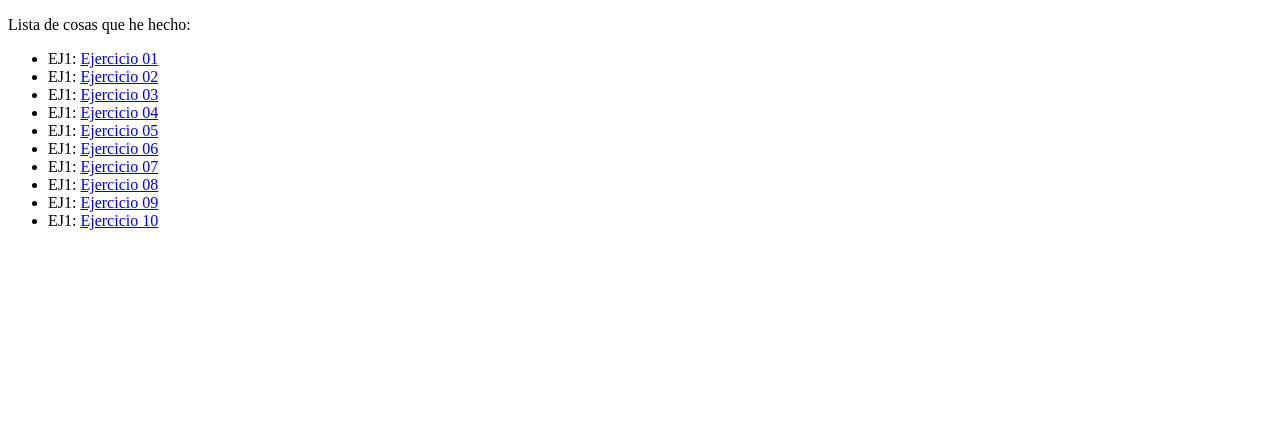
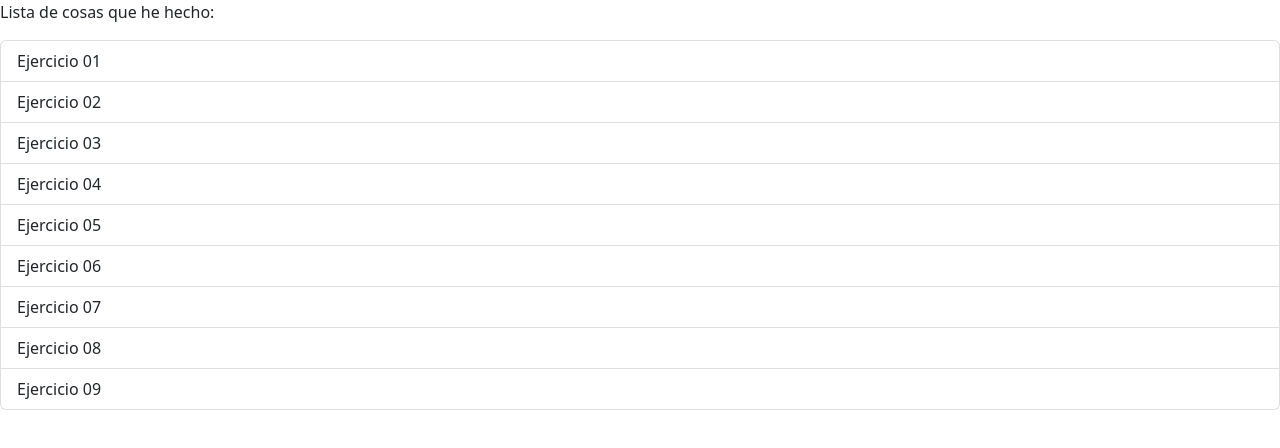
Before and after one commit to IvanR1410/Javascript, a plain HTML site: page index.html in a window 1280 px wide. Drawn offline with nearby package versions, Linux system fonts and the light colour scheme.

Commit message:
Upload 2

```diff
--- a/index.html
+++ b/index.html
@@ -1,25 +1,42 @@
-<!DOCTYPE html PUBLIC "-//W3C//DTD XHTML 1.0 Transitional//EN" "http://www.w3.org/TR/xhtml1/DTD/xhtml1-transitional.dtd">
-<html xmlns="http://www.w3.org/1999/xhtml">
+<!doctype html>
+<html>
   <head>
-    <meta http-equiv="Content-Type" content="text/html; charset=iso-8859-1" />
     <title>Ejercicio 10</title>
+
+    <!-- Required meta tags -->
+    <meta charset="utf-8">
+    <meta name="viewport" content="width=device-width, initial-scale=1, shrink-to-fit=no">
+
+    <!-- Bootstrap CSS v5.2.0-beta1 -->
+    <link rel="stylesheet" href="https://cdn.jsdelivr.net/npm/bootstrap@5.2.0/dist/css/bootstrap.min.css"
+    integrity="sha384-gH2yIJqKdNHPEq0n4Mqa/HGKIhSkIHeL5AyhkYV8i59U5AR6csBvApHHNl/vI1Bx" crossorigin="anonymous">
+
   </head>
 
-  <body>
-    <p>Lista de cosas que he hecho:</p>
-    <ul>
-      <li>EJ1: <a href="ejercicio1/ej1.html">Ejercicio 01</a></li>
-      <li>EJ1: <a href="ejercicio2/ej2.html">Ejercicio 02</a></li>
-      <li>EJ1: <a href="ejercicio3/ej3.html">Ejercicio 03</a></li>
-      <li>EJ1: <a href="ejercicio4/ej4.html">Ejercicio 04</a></li>
-      <li>EJ1: <a href="ejercicio5/ej5.html">Ejercicio 05</a></li>
-      <li>EJ1: <a href="ejercicio6/ej6.html">Ejercicio 06</a></li>
-      <li>EJ1: <a href="ejercicio7/ej7.html">Ejercicio 07</a></li>
-      <li>EJ1: <a href="ejercicio8/ej8.html">Ejercicio 08</a></li>
-      <li>EJ1: <a href="ejercicio9/ej9.html">Ejercicio 09</a></li>
-      <li>EJ1: <a href="ejercicio10/ej10.html">Ejercicio 10</a></li>
+    <body>
+      <header>
+        <p>Lista de cosas que he hecho:</p>
+      </header>
 
-      <!-- etc... -->
-    </ul>
-  </body>
+      <script src="https://cdn.jsdelivr.net/npm/@popperjs/core@2.11.5/dist/umd/popper.min.js"
+        integrity="sha384-Xe+8cL9oJa6tN/veChSP7q+mnSPaj5Bcu9mPX5F5xIGE0DVittaqT5lorf0EI7Vk" crossorigin="anonymous">
+      </script>
+
+      <script src="https://cdn.jsdelivr.net/npm/bootstrap@5.2.0/dist/js/bootstrap.min.js"
+        integrity="sha384-ODmDIVzN+pFdexxHEHFBQH3/9/vQ9uori45z4JjnFsRydbmQbmL5t1tQ0culUzyK" crossorigin="anonymous">
+      </script>
+
+      <div class="list-group">
+        <a href="ejercicio1/ej1.html" class="list-group-item list-group-item-action">Ejercicio 01</a>
+        <a href="ejercicio2/ej2.html" class="list-group-item list-group-item-action">Ejercicio 02</a>
+        <a href="ejercicio3/ej3.html" class="list-group-item list-group-item-action">Ejercicio 03</a>
+        <a href="ejercicio4/ej4.html" class="list-group-item list-group-item-action">Ejercicio 04</a>
+        <a href="ejercicio4/ej5.html" class="list-group-item list-group-item-action">Ejercicio 05</a>
+        <a href="ejercicio4/ej6.html" class="list-group-item list-group-item-action">Ejercicio 06</a>
+        <a href="ejercicio4/ej7.html" class="list-group-item list-group-item-action">Ejercicio 07</a>
+        <a href="ejercicio4/ej8.html" class="list-group-item list-group-item-action">Ejercicio 08</a>
+        <a href="ejercicio4/ej9.html" class="list-group-item list-group-item-action">Ejercicio 09</a>
+      </div>
+    </body>
+
 </html>
```
